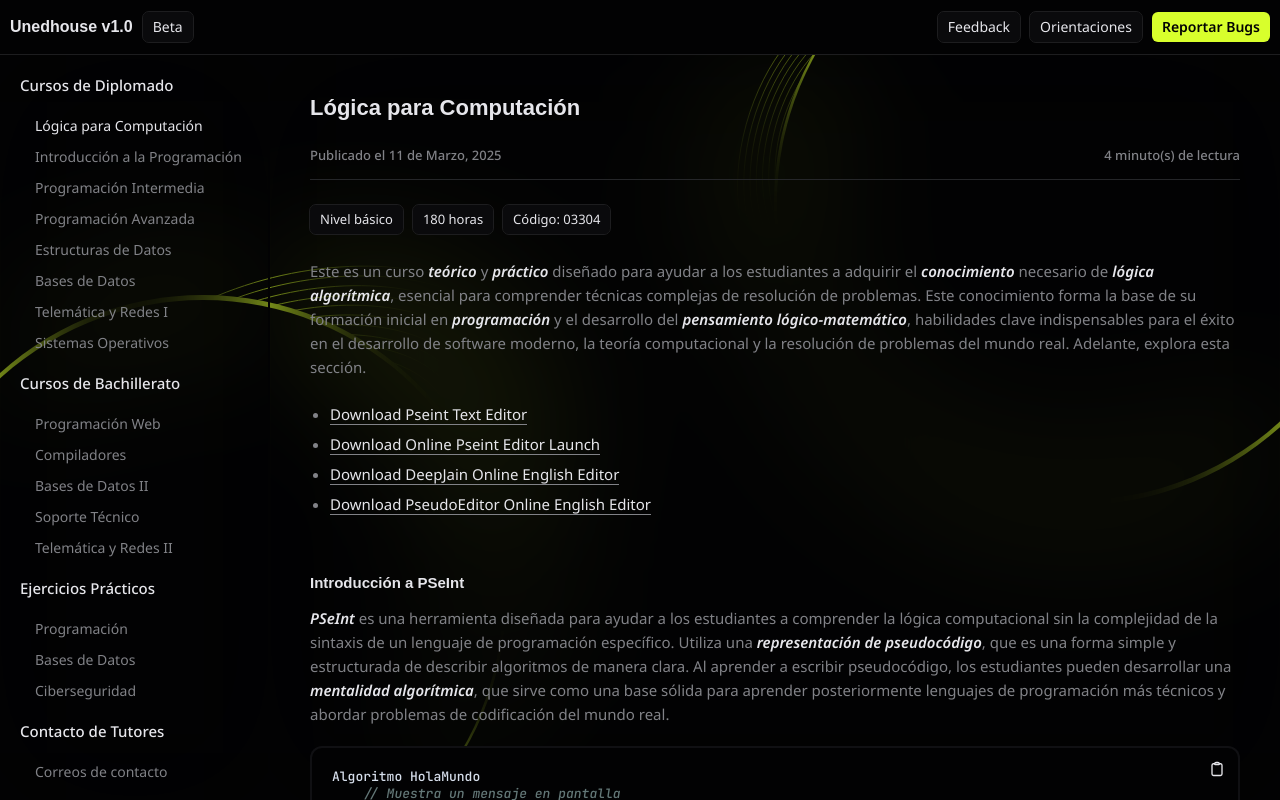
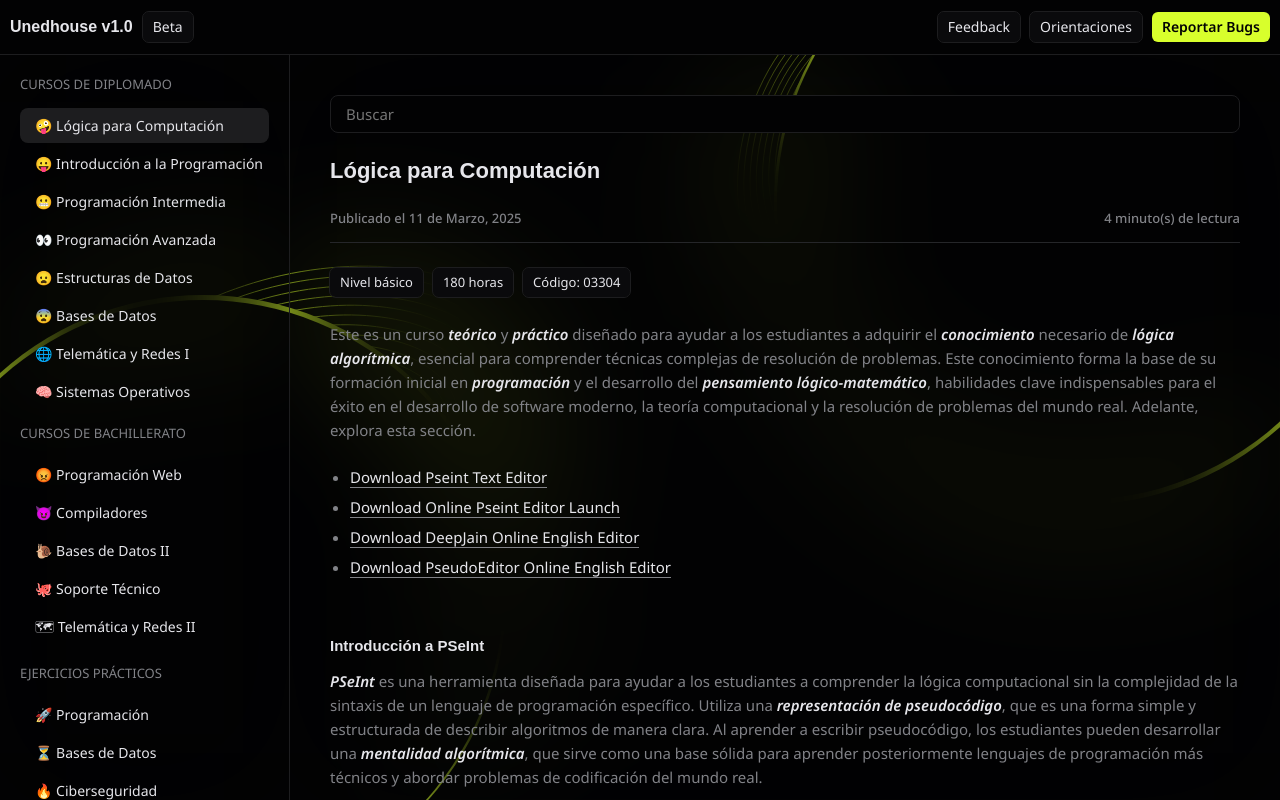
Before and after one commit to Yoswell/UnedHouse, a React (Vite) app: page / in a window 1280 px wide. Built offline with nearby package versions, Linux system fonts and the light colour scheme; a web font is replaced by a local one.

Commit message:
A new design and a new perfomance improve

```diff
--- a/src/components/content/Codes.tsx
+++ b/src/components/content/Codes.tsx
@@ -18,8 +18,7 @@ export function Code({key, title, description, indexCode, codeString}: ContentPr
     }, [])
 
     return (
-        <div className="container" key={key} id={title.split(" ").join("-")}>
-            <h5 className="float-number">{indexCode}</h5>
+        <article className="container" key={key} id={title.split(" ").join("-")}>
             <div className="title-devide">
                 <h1>{title}</h1>
                 <p dangerouslySetInnerHTML={{ __html: description }} />
@@ -32,6 +31,6 @@ export function Code({key, title, description, indexCode, codeString}: ContentPr
                     </code>
                 </pre>
             </article>
-        </div>
+        </article>
     )
 }
--- a/src/components/panels/Panel.tsx
+++ b/src/components/panels/Panel.tsx
@@ -1,50 +1,52 @@
+import { FC } from "react"
 import { NavContext } from "@/pages/Docs"
 import { useContext, useState } from "react"
+import { TitleType } from "@/types/type"
 
 const menuSections = [
     {
         title: "Cursos de Diplomado",
         items: [
-            "Lógica para Computación",
-            "Introducción a la Programación",
-            "Programación Intermedia",
-            "Programación Avanzada",
-            "Estructuras de Datos",
-            "Bases de Datos",
-            "Telemática y Redes I",
-            "Sistemas Operativos",
+            "🤪 Lógica para Computación",
+            "😛 Introducción a la Programación",
+            "😬 Programación Intermedia",
+            "👀 Programación Avanzada",
+            "😦 Estructuras de Datos",
+            "😨 Bases de Datos",
+            "🌐 Telemática y Redes I",
+            "🧠 Sistemas Operativos",
         ]
     },
     {
         title: "Cursos de Bachillerato",
         items: [
-            "Programación Web",
-            "Compiladores",
-            "Bases de Datos II",
-            "Soporte Técnico",
-            "Telemática y Redes II",
+            "😡 Programación Web",
+            "😈 Compiladores",
+            "🐌 Bases de Datos II",
+            "🐙 Soporte Técnico",
+            "🗺 Telemática y Redes II",
         ]
     },
     {
         title: "Ejercicios Prácticos",
         items: [
-            "Programación",
-            "Bases de Datos",
-            "Ciberseguridad"
+            "🚀 Programación",
+            "⏳ Bases de Datos",
+            "🔥 Ciberseguridad"
         ]
     },
     {
         title: "Contacto de Tutores",
         items: [
-            "Correos de contacto",
+            "🧩 Correos de contacto",
         ]
     },
     {
         title: "Herramientas que necesitas",
         items: [
-            "Programación",
-            "Diseño",
-            "Grabación de Pantalla",
+            "🚀 Programación",
+            "🎭 Diseño",
+            "🎮 Grabación de Pantalla",
         ]
     }
 ]
@@ -60,7 +62,7 @@ export function Panel() {
                 {menuSections.map((section, sectionIndex) => (
                     <div className="container" key={sectionIndex}>
                         <h3>{section.title}</h3>
-                        <div>
+                        <div className="separate">
                             {section.items.map((item, itemIndex) => {
                                 const id = sectionIndex * 10 + itemIndex + 1;
                                 return (
@@ -70,7 +72,7 @@ export function Panel() {
                                         onClick={() => setNavClicked(id)}>
                                         {item}
                                     </li>
-                                );
+                                )
                             })}
                         </div>
                     </div>
@@ -80,12 +82,11 @@ export function Panel() {
     )
 }
 
-interface PanelRightProps<T> {
-    array: T[]
-    arrayLinks: T[]
+interface PanelRProps {
+    array: TitleType[]
 }
 
-export function PanelR<T extends {title: string, description: string}>({array, arrayLinks}: PanelRightProps<T>) {
+export const PanelR: FC<PanelRProps> = ({ array }) => {
     const [goSection, setGoSection] = useState("")
 
     return (
@@ -101,14 +102,6 @@ export function PanelR<T extends {title: string, description: string}>({array, a
                         ))}
                     </div>
                 </div>
-                <div className="container">
-                    <h3>Secciones</h3>
-                    <div>
-                        {arrayLinks.map((data, index) => (
-                            <li key={index}>{data.title}</li>
-                        ))}
-                    </div>
-                </div>
             </div>
         </aside>
     )
--- a/src/constants/telematicaOne/Titles.ts
+++ b/src/constants/telematicaOne/Titles.ts
@@ -74,9 +74,9 @@ export const TitlesNetworkILeft: TitleType[] = [
     }
 ]
 
-export const TitlesNetworkIRight: TitleType[] = [
+export const TitlesUsesTool: TitleType[] = [
     {
-        title: "",
+        title: "Como instalar Gns3",
         description: ""
     }
 ]
--- a/src/css/Docs.css
+++ b/src/css/Docs.css
@@ -1,62 +1,74 @@
 .menu-bar {
     position: sticky;
     top: 0;
-    padding: var(--p-20);
-    min-width: 270px;
-    max-width: 270px;
+    min-width: 290px;
+    max-width: 290px;
     backdrop-filter: blur(70px);
+    height: 100vh;
 
     .scroll-aside {
+        padding: var(--p-20);
         display: flex;
         flex-direction: column;
         align-items: flex-start;
         gap: var(--g-15);
         overflow-y: scroll;
-        height: calc(100vh - 55px);
+        height: calc(100vh - 50px);
     }
 
     .container {
+        width: 100%;
         display: grid;
         gap: var(--g-15);
 
         h3 {
-            color: var(--fg-cl1);
-            font-size: 15px;
+            font-size: 13px;
+            font-weight: 400;
+            text-transform: uppercase;
+            color: var(--fg-cl2);
+        }
+
+        .separate {
+            display: grid;
+            gap: calc(var(--g-5) - 2px);
         }
 
         li {
-            width: 100%;
-            color: var(--fg-cl2);
+            color: var(--fg-cl1);
             display: flex;
             align-items: center;
             gap: var(--g-10);
             cursor: pointer;
+            padding: 8px 0;
+            padding-left: var(--p-15);
+            font-size: 14px;
             white-space: nowrap;
-            padding: 6px var(--p-15);
-            font-size: 14px;
 
             a {
                 overflow: hidden;
+                text-overflow: ellipsis;
                 white-space: nowrap;
-                text-overflow: ellipsis;
                 color: inherit;
                 font-size: inherit;
-                max-width: 80%;
-                font-size: inherit;
+                max-width: 75%;
             }
 
             &:hover { opacity: 0.5; }
         }
 
-        .active { color: var(--fg-cl1); }
+        .active {
+            background-color: var(--br-cl2);
+            border-radius: var(--r-8);
+        }
     }
 }
 
 /*********************************************************/
 /*********************************************************/
+
 .menu-bar-left, .menu-bar-right {
-    border-left: 2px solid var(--bg-cl1);
-    border-right: 2px solid var(--bg-cl1);
+    border-left: 1px solid var(--br-cl2);
+    border-right: 1px solid var(--br-cl2);
 }
 
 .menu-bar-right, .menu-bar-left {
@@ -68,12 +80,22 @@
 /*********************************************************/
 
 .scroll-main {
+    display: flex;
+    flex-direction: column;
+    gap: var(--g-25);
     backdrop-filter: blur(70px);
+    padding: 40px;
+
+    .search-input {
+        background-color: var(--bg-cl1);
+        padding: var(--p-8) var(--p-15);
+        border: 1px solid var(--br-cl2);
+        border-radius: var(--r-8);
+    }
 
     .container-content {
         display: grid;
         width: 100%;
-        padding: 40px;
         gap: calc(var(--g-20) * 3);
 
         .banner-top {
@@ -149,15 +171,11 @@
 /*********************************************************/
 
 @media (max-width: 1510px) {
-    .menu-bar-left {
-        border-left: none;
-    }
+    .menu-bar-left { border-left: none; }
 }
 
-@media (max-width: 1400px) {
-    .menu-bar-right {
-        display: none;
-    }
+@media (max-width: 1350px) {
+    .menu-bar-right { display: none; }
 }
 
 @media (max-width: 1000px) {
@@ -170,7 +188,5 @@
         transform: translateX(-200%);
     }
 
-    .scroll-main {
-        .container-content { padding: 20px; }
-    }
+    .scroll-main { padding: 20px; }
 }
--- a/src/css/General.css
+++ b/src/css/General.css
@@ -91,7 +91,7 @@ p { line-height: 1.6; }
 
     .max-row {
         height: 100%;
-        max-width: 1500px;
+        max-width: 1600px;
         margin: 0 auto;
         display: flex;
         align-items: center;
--- a/src/css/Sections.css
+++ b/src/css/Sections.css
@@ -39,7 +39,7 @@
     height: calc(100vh - 55px);
     overflow: hidden;
     display: flex;
-    max-width: 1500px;
+    max-width: 1600px;
 
     &::before {
         position: fixed;
--- a/src/pages/Docs.tsx
+++ b/src/pages/Docs.tsx
@@ -1,16 +1,16 @@
 import "@/css/Docs.css"
 import React, { useState, createContext, useEffect } from "react"
 import { Panel, PanelR } from "@/components/panels/Panel"
-import { CoursesType, TitleType } from "@/types/type"
+import { CoursesType } from "@/types/type"
 import { DataStructure, IntermediateProgramming, IntroductionProgramming, LogicCumputing, NetworkI } from "@/components/content/UnedCourses"
-import { TitlesLogicLeft, TitlesLogicRight } from "@/constants/logicComputer/Titles"
-import { TitlesIntroLeft, TitlesIntroRight } from "@/constants/introductionProgra/Titles"
-import { TitlesInterLeft, TitlesInterRight } from "@/constants/intermediateProgra/Titles"
-import { TitlesNetworkILeft, TitlesNetworkIRight } from "@/constants/telematicaOne/Titles"
+import { TitlesLogicLeft } from "@/constants/logicComputer/Titles"
+import { TitlesIntroLeft } from "@/constants/introductionProgra/Titles"
+import { TitlesInterLeft } from "@/constants/intermediateProgra/Titles"
+import { TitlesNetworkILeft } from "@/constants/telematicaOne/Titles"
+import { TitlesStructureLeft } from "@/constants/dataStructure/Titles"
 
 import { Book1, SearchI } from "@/icons/Icons"
 import { SearchDBLink } from "@/constants/SearchDB"
-import { TitlesStructureLeft, TitlesStructureRight } from "@/constants/dataStructure/Titles"
 
 export const NavContext = createContext<{ navClicked: number; setNavClicked: React.Dispatch<React.SetStateAction<number>> } | null>(null);
 
@@ -43,8 +43,10 @@ export function Docs() {
                 { /* ------------------------------------- */ }
                 { /* ------------------------------------- */ }
                 <section className="column-3">
+                    <div className="empty-block"></div>
                     <Panel />
                     <div className="scroll-main">
+                        <input className="search-input" placeholder="Buscar"></input>
                         {navClicked == 1 && (
                             <><LogicCumputing />
                             <title>UnedHouse - Lógica para Computación</title></>
@@ -67,34 +69,19 @@ export function Docs() {
                         )}
                     </div>
                     {navClicked == 1 && (
-                        <><PanelR<TitleType>
-                            array={TitlesLogicLeft}
-                            arrayLinks={TitlesLogicRight}>
-                        </PanelR></>
+                        <PanelR array={TitlesLogicLeft}></PanelR>
                     )}
                     {navClicked == 2 && (
-                        <><PanelR<TitleType>
-                            array={TitlesIntroLeft}
-                            arrayLinks={TitlesIntroRight}>
-                        </PanelR></>
+                        <PanelR array={TitlesIntroLeft}></PanelR>
                     )}
                     {navClicked == 3 && (
-                        <><PanelR<TitleType>
-                            array={TitlesInterLeft}
-                            arrayLinks={TitlesInterRight}>
-                        </PanelR></>
+                        <PanelR array={TitlesInterLeft}></PanelR>
                     )}
                     {navClicked == 5 && (
-                        <><PanelR<TitleType>
-                            array={TitlesStructureLeft}
-                            arrayLinks={TitlesStructureRight}>
-                        </PanelR></>
+                        <PanelR array={TitlesStructureLeft}></PanelR>
                     )}
                     {navClicked == 7 && (
-                        <><PanelR<TitleType>
-                            array={TitlesNetworkILeft}
-                            arrayLinks={TitlesNetworkIRight}>
-                        </PanelR></>
+                        <PanelR array={TitlesNetworkILeft}></PanelR>
                     )}
                 </section>
             </div>
```
Also changed, not shown: src/components/content/Content.tsx (+3 -4 lines), src/components/content/Steps.tsx (added, +23 -0 lines).
